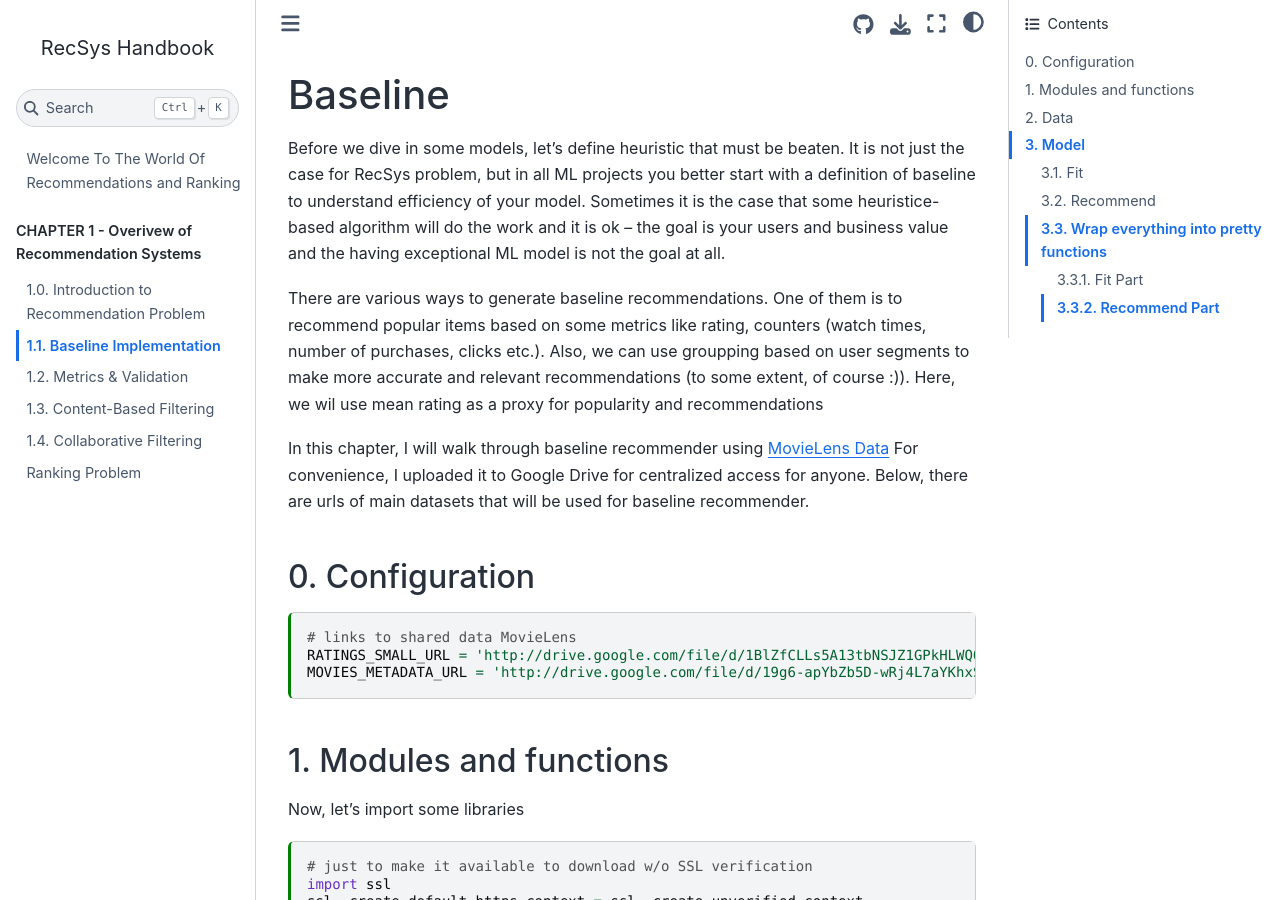
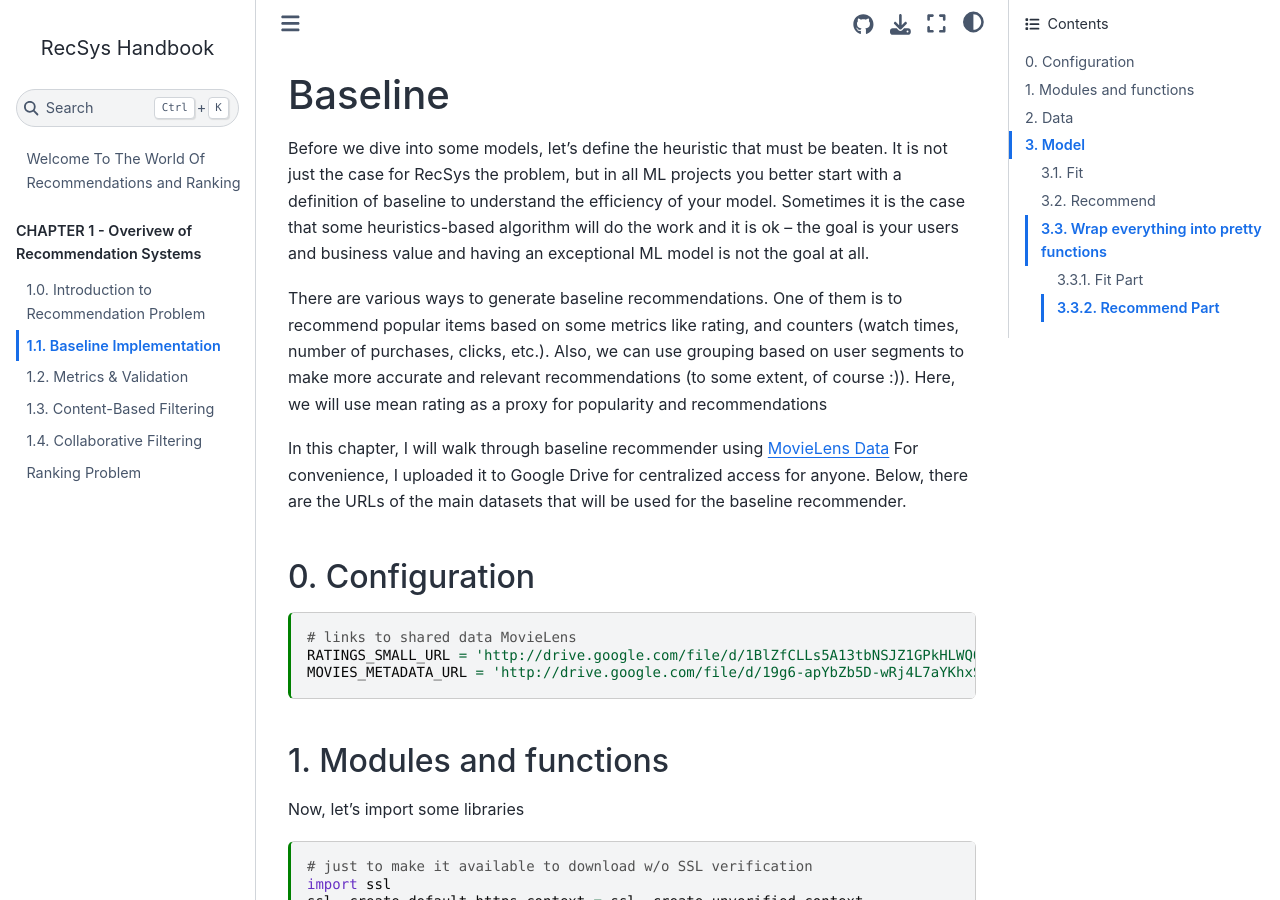
Before and after one commit to kshurik/rekkobook, a Jupyter Book: the page built from docs/chapter1/baseline.md, in a window 1280 px wide and 900 px high. Built offline with Jupyter Book 1.0.4 settings and Sphinx 7.4.7 and the Sphinx Book theme 1.1.4, drawn with Linux system fonts in a browser that asks for light colours; some of the changed text lies outside the part shown.

Commit message:
aligned spelling in baseline

````diff
--- a/docs/chapter1/baseline.md
+++ b/docs/chapter1/baseline.md
@@ -14,20 +14,19 @@ kernelspec:
 
 # Baseline
 
-Before we dive in some models, let's define heuristic that must be beaten. It is not just the case for RecSys
-problem, but in all ML projects you better start with a definition of baseline to understand efficiency of your model.
-Sometimes it is the case that some heuristice-based algorithm will do the work and it is ok -- the goal is your
-users and business value and the having exceptional ML model is not the goal at all.
+Before we dive into some models, let's define the heuristic that must be beaten. It is not just the case for RecSys
+the problem, but in all ML projects you better start with a definition of baseline to understand the efficiency of your model.
+Sometimes it is the case that some heuristics-based algorithm will do the work and it is ok -- the goal is your
+users and business value and having an exceptional ML model is not the goal at all.
 
 There are various ways to generate baseline recommendations. One of them is to recommend popular items
-based on some metrics like rating, counters (watch times, number of purchases, clicks etc.). Also,
-we can use groupping based on user segments to make more accurate and relevant recommendations (to some extent, of course :)).
-Here, we wil use mean rating as a proxy for popularity and recommendations
+based on some metrics like rating, and counters (watch times, number of purchases, clicks, etc.). Also,
+we can use grouping based on user segments to make more accurate and relevant recommendations (to some extent, of course :)).
+Here, we will use mean rating as a proxy for popularity and recommendations
 
 In this chapter, I will walk through baseline recommender using [MovieLens Data](https://www.kaggle.com/code/quangnhatbui/movie-recommender/data)
-For convenience, I uploaded it to Google Drive for centralized access for anyone. Below, there are urls of main datasets that will be used
-for baseline recommender.
-
+For convenience, I uploaded it to Google Drive for centralized access for anyone. Below, there are the URLs of the main datasets that will be used
+for the baseline recommender.
 
 ## 0. Configuration
 ```{code-cell} ipython3
@@ -108,7 +107,7 @@ plt.title('Ratings Distribtion');
 
 ```
 
-We see that in most cases we have 4 or 5 rating - right tail is fatter.
+We see that in most cases we have a 4 or 5 rating - the right tail is fatter.
 Now, let's move on to movies metadata
 
 ```{code-cell} ipython3
@@ -130,8 +129,8 @@ Here, we will
 - create users dataset for recommendatinos;
 - movies name and movie mapper for convenience
 
-First, we need to merge two dataframes and for that it is necessary to make appropiate typing and column name for convenience.
-Relationship between both datasets is set by movie id.
+First, we need to merge two dataframes and for that, it is necessary to make appropriate typing and column names for convenience.
+The relationship between both datasets is set by movie id.
 
 ```{code-cell} ipython3
 # align data in both dataframes to merge
@@ -156,20 +155,20 @@ item_name_mapper = dict(zip(movies_metadata['movieId'], movies_metadata['origina
 ```
 
 ## 3. Model
-Let's define our baseline popularity recommender BaselineRecommender - top rated titles based on average rating with possibility to get by any group(s)
+Let's define our baseline popularity recommender BaselineRecommender - top-rated titles based on average rating with a possibility to get by any group(s)
 
 The pipeline will be similar to most python ML modules -- it will have two methods in the end: fit() and recommend()
 
 The logic of `fit()` as follow:
-- Initiate recommendation based on median rating from all observations recomm_common;
-- Prepare list of interacted items by users
+- Initiate recommendation based on a median rating from all observations recomm_common;
+- Prepare a list of interacted items by users
 - If we set groups - we get recommendations i.e. calculate movie ratings by groups:
-    - If we get NaN, we fill with base recommendations
-    - If we get less than required number of candidates, we populate from base recommendations
+    - If we get NaN, we fill it with base recommendations
+    - If we get less than the required number of candidates, we populate from base recommendations
 
 The logic of `recommend()`:
 - Return base recommendations if users data is not set;
-- In case of category wise requirement -- we get results of our fit
+- In the case of category wise requirements -- we get results of our fit
 
 ### 3.1. Fit
 First, we define how many candidates we want to get
@@ -183,9 +182,9 @@ Then, we extract top 20 movies by aggregating movies and averaging rating column
 base_recommendations = compute_popularity(interactions_filtered, ITEM_COLUMN, MAX_CANDIDATES)
 base_recommendations
 ```
-Thus, we got 20 films with highest average rating
-Now, as we discussed earlier, in movies recommendations there is no need to recommend the same film which user has already watched. Let's implement it as well
-We get all interacted items for each user and save it in dictionary {'userId': [items list]}
+Thus, we got 20 films with the highest average rating
+Now, as we discussed earlier, in movie recommendations there is no need to recommend the same film which the user has already watched. Let's implement it as well
+We get all interacted items for each user and save them in dictionary {'userId': [items list]}
 
 ```{code-cell} ipython3
 known_items = interactions_filtered.groupby(USER_COLUMN)[ITEM_COLUMN].apply(list).to_dict()
@@ -194,8 +193,8 @@ print(f"Number of users with known items: {len(known_items)} \n")
 # let's check it for one userId = 1
 print(f"Example of known item ids for particaular user: {known_items[1]}")
 ```
-Now we have all necessary components: base recommendations without groups with possibility to filter already watched items
-Also, if we want to get recommendations based on some user groups we can easily do the same with groupby() method and same approach
+Now we have all the necessary components: base recommendations without groups with the possibility to filter already watched items
+Also, if we want to get recommendations based on some user groups we can easily do the same with groupby() method and the same approach
 
 ```{code-cell} ipython3
 # lets add artifical binary group to check BaselineRecommender
@@ -209,13 +208,13 @@ group_recommendations = data.groupby('group').apply(compute_popularity, ITEM_COL
 group_recommendations.head()
 ```
 
-In the output we have two rows with a list of film ids for each binary group
-Next, we have to implement `recommned()` method which will use
+In the output, we have two rows with a list of film ids for each binary group
+Next, we have to implement `recommend()` method which will use
 
 
 ### 3.2. Recommend
-Earlier, we discussed that we can take just average / median etc. of rating and use it as popularity metric to use as recommendations.
-Thus, if we do not have groups to consider (a.k.a more granualar estimation), then it means we give the same recommendations
+Earlier, we discussed that we can take just the average/median, etc. of rating and use it as a popularity metric to use as recommendations.
+Thus, if we do not have groups to consider (a.k.a more granular estimation), then it means we give the same recommendations
 for all users i.e. *base_recommendations*
 
 ```{code-cell} ipython3
@@ -239,11 +238,11 @@ Further, we will prettify our code and wrap it into functions
 
 In this function, we need to support 4 main parameters
 - data -- it is going to be pandas classic DataFrame;
-- item_col -- name of the item id column so we can apply on any dataset;
+- item_col -- the name of the item id column so we can apply it on any dataset;
 - groups -- if we need groupwise recommendations;
-- max_candidates -- number of recommendations to return
+- max_candidates -- the number of recommendations to return
 
-Thus, our function will get pandas data frame with necessary data, calculate popularity for a given type -
+Thus, our function will get a pandas data frame with necessary data, calculate popularity for a given type -
 groupwise or not and return ids
 
 ```{code-cell} ipython3
@@ -281,7 +280,7 @@ fit(data, item_col=ITEM_COLUMN, groups=['group'])
 
 
 #### 3.3.2. Recommend Part
-Here, we just use calculated recommendations from above method `fit()`
+Here, we just use calculated recommendations from the above method `fit()`
 
 ```{code-cell} ipython3
 def recommend(
````
Also changed, not shown: other parts of docs/chapter1/baseline.md (+1 -1 lines).
